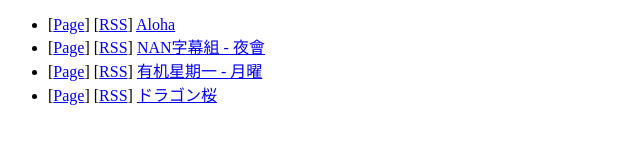
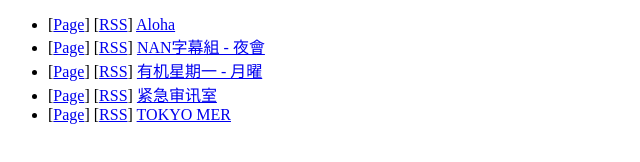
Before and after one commit to franklai/torrent-rss, a plain HTML site: page index.html in a window 1280 px wide. Shown: the whole page, without its empty margins (0-640 px from the left). Drawn offline with Linux system fonts and the light colour scheme.

Commit message:
deploy: 79d0a1ee456f6c9a3b24ad32e78af01231222725

```diff
--- a/index.html
+++ b/index.html
@@ -19,9 +19,14 @@
 <a href="https://franklai.github.io/torrent-rss/rss/%E6%9C%89%E6%9C%BA%E6%98%9F%E6%9C%9F%E4%B8%80%20-%20%E6%9C%88%E6%9B%9C.rss">有机星期一 - 月曜</a>
 </li>
 <li>
-[<a href="http://www.zimuxia.cn/portfolio/%e9%be%99%e6%a8%b1">Page</a>]
-[<a href="https://franklai.github.io/torrent-rss/rss/%E3%83%89%E3%83%A9%E3%82%B4%E3%83%B3%E6%A1%9C.rss">RSS</a>]
-<a href="https://franklai.github.io/torrent-rss/rss/%E3%83%89%E3%83%A9%E3%82%B4%E3%83%B3%E6%A1%9C.rss">ドラゴン桜</a>
+[<a href="http://www.zimuxia.cn/portfolio/%e7%b4%a7%e6%80%a5%e5%ae%a1%e8%ae%af%e5%ae%a4">Page</a>]
+[<a href="https://franklai.github.io/torrent-rss/rss/%E7%B4%A7%E6%80%A5%E5%AE%A1%E8%AE%AF%E5%AE%A4.rss">RSS</a>]
+<a href="https://franklai.github.io/torrent-rss/rss/%E7%B4%A7%E6%80%A5%E5%AE%A1%E8%AE%AF%E5%AE%A4.rss">紧急审讯室</a>
+</li>
+<li>
+[<a href="http://www.zimuxia.cn/portfolio/tokyo-mer-%e7%a7%bb%e5%8a%a8%e6%80%a5%e6%95%91%e5%ae%a4">Page</a>]
+[<a href="https://franklai.github.io/torrent-rss/rss/TOKYO%20MER.rss">RSS</a>]
+<a href="https://franklai.github.io/torrent-rss/rss/TOKYO%20MER.rss">TOKYO MER</a>
 </li>
 </ul>
 </body></html>
```
Also changed, not shown: 3 other files.
